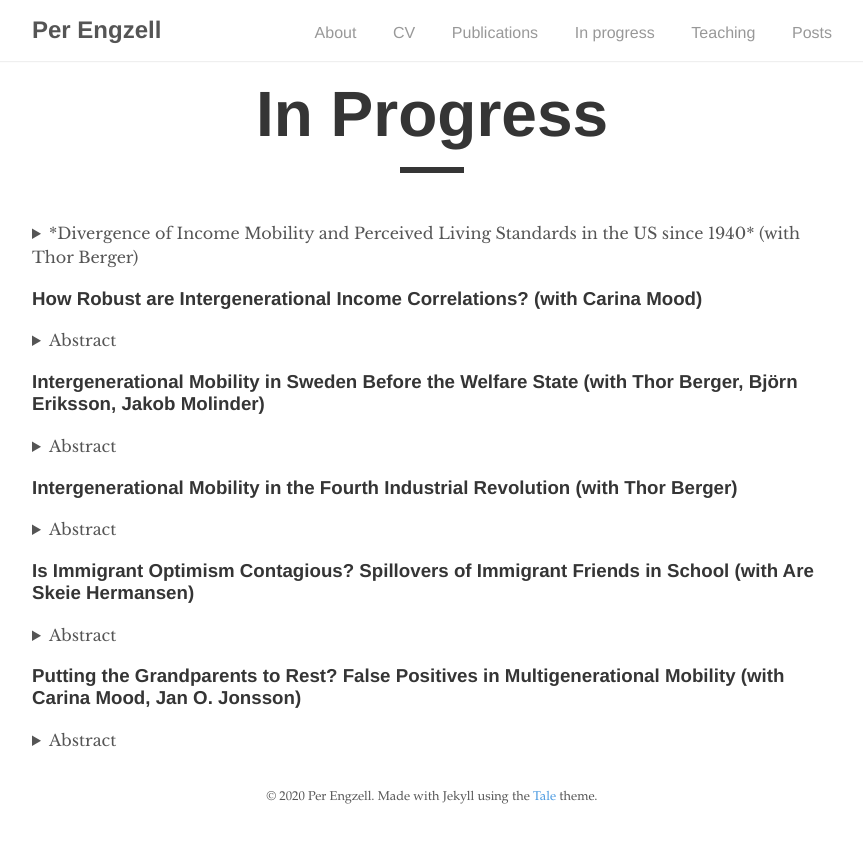
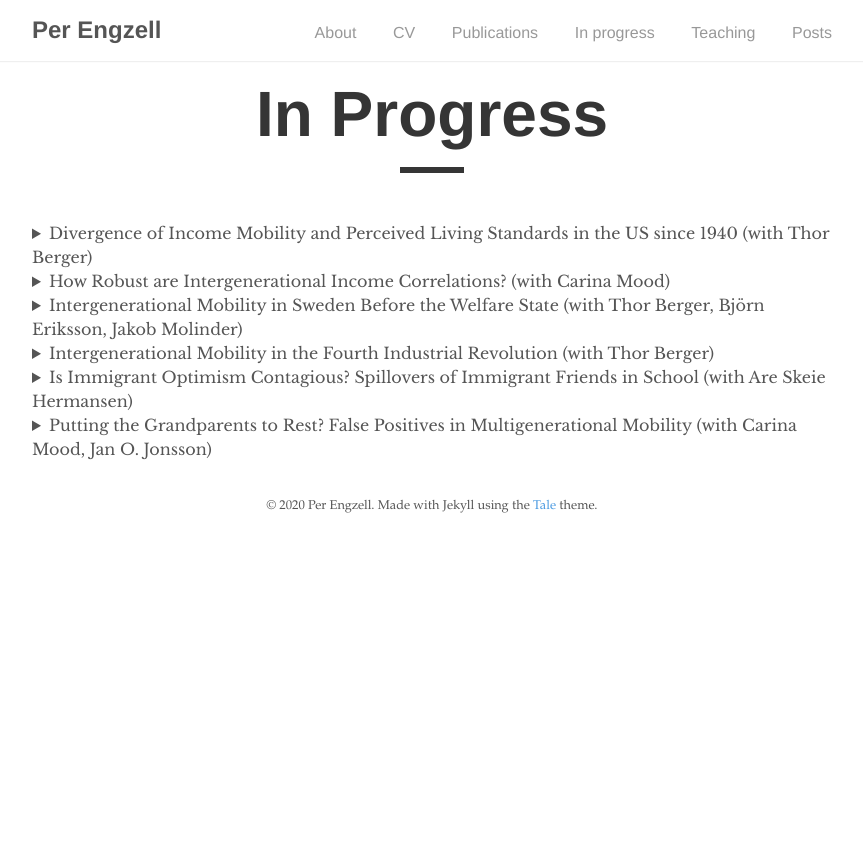
Before and after one commit to pengzell/pengzell.github.io, a Jekyll site: the page built from _pages/inprogress.md, in a window 1280 px wide. Shown: the top 843 px of the page, without its empty margins (208-1071 px from the left). Built offline with Jekyll 4.4.1, drawn with Linux system fonts in a browser that asks for light colours.

Commit message:
Update inprogress.md

```diff
--- a/_pages/inprogress.md
+++ b/_pages/inprogress.md
@@ -6,37 +6,31 @@ permalink: /inprogress/
 ---
 
 <details>
-<summary>*Divergence of Income Mobility and Perceived Living Standards in the US since 1940* (with Thor Berger)</summary>
+<summary>Divergence of Income Mobility and Perceived Living Standards in the US since 1940 (with Thor Berger)</summary>
 In just a few decades, Americans have seen a drastic decline in upward income mobility. Among baby boomers, 90% earned a higher real income than their parents; in recent cohorts, only half do. At the same time, secular trends raised living standards across a wide range of domains: improved health and lifespans, fading discrimination, cleaner air and water, increased safety from crime, and new digital goods and services. Against this background, we ask whether a growing share of Americans actually perceive that their living standards have declined relative to their parents. In contrast to income mobility, perceived mobility in  living standards remains stable and high, a divergence arguably attributable to improvements in quality of life. Social scientists and policy makers would benefit from a wider range of data to track the experience of successive generations.
 </details>
 
-### How Robust are Intergenerational Income Correlations? (with Carina Mood)
 <details>
-<summary>Abstract</summary>
+<summary>How Robust are Intergenerational Income Correlations? (with Carina Mood)</summary>
 Recent work highlights how "researcher degrees of freedom" – undisclosed flexibility in research design – can give rise to varying results. The study of income mobility is no exception, with decisions ranging over income concept, unit of observation, functional form, treatment of outliers, etc. Using Swedish data on the population of children born 1958–1972, we exhaust a model space of several hundred thousands specifications to answer three questions. What is the range of reasonable estimates? Which specification fits data best? How sensitive are estimated trends? Linear correlations fit  better than rank correlations, while log-log correlations (and hence, elasticities) fit poorly and behave erratically over time. Even with more robust measures of association, different income definitions follow opposing trends: increasing persistence in family income and women's earnings, flat or decreasing in men's earnings.
-
 </details>
 
-### Intergenerational Mobility in Sweden Before the Welfare State (with Thor Berger, Björn Eriksson, Jakob Molinder)
 <details>
-<summary>Abstract</summary>
+<summary>Intergenerational Mobility in Sweden Before the Welfare State (with Thor Berger, Björn Eriksson, Jakob Molinder)</summary>
 This paper analyzes intergenerational mobility in Sweden prior to the emergence of the welfare state. We use full-count census data to link more than 400,000 sons observed in 1910 to their fathers in 1880. In terms of occupational mobility, Sweden was more mobile than other European countries. Mobility patterns are closer to the Americas with several regions exhibiting similar rates of mobility as the New World economies. We provide suggestive evidence that geographic mobility and urbanisation – rather than structural differences between the Old and New World – account for historical differences in mobility.
 </details>
 
-### Intergenerational Mobility in the Fourth Industrial Revolution (with Thor Berger)
 <details>
-<summary>Abstract</summary>
+<summary>Intergenerational Mobility in the Fourth Industrial Revolution (with Thor Berger)</summary>
 The maturation of industrial society has long been seen as an engine of occupational upgrading and opportunity. Following the rise of the factory, the assembly line, and the office computer, we are now in a fourth industrial revolution where intelligent systems are transforming the nature of work. What are the consequences of this transformation for intergenerational income mobility? Examining variation across 722 U.S. labor markets, we find that intergenerational persistence is higher in areas heavily exposed to automation. These effects are rooted in childhood experiences and concentrated among men from disadvantaged homes. Unequal labour relations appear to exacerbate the association, while affordable access to college ameliorates it. The received view of industrial change as an engine of mobility should be revised to consider the institutional setting that governs the nature of the relationship.
 </details>
 
-### Is Immigrant Optimism Contagious? Spillovers of Immigrant Friends in School (with Are Skeie Hermansen)
 <details>
-<summary>Abstract</summary>
+<summary>Is Immigrant Optimism Contagious? Spillovers of Immigrant Friends in School (with Are Skeie Hermansen)</summary>
 Is academic achievement affected by the presence of immigrant peers? Previous work mostly suggests no but, we argue, has been misguided on two accounts. First, it focused on aggregate social settings such as schools, while social interactions unfold in more intimate settings. Secondly, it assumed that immigrant peers would harm performance, ignoring their often high aspirations. We use a combination of administrative and sociometric network data from Sweden, and develop methods that let us estimate causal effects of immigrant peers at the level of (i) schools, (ii) classrooms, and (iii) friendship networks. We find little influence at the aggregate level but a strong and positive impact of immigrant peers in the same classroom and of immigrant friends. Existing studies may  have mistaken both the sign and the magnitude of immigrant influence.
 </details>
 
-### Putting the Grandparents to Rest? False Positives in Multigenerational Mobility (with Carina Mood, Jan O. Jonsson)
 <details>
-<summary>Abstract</summary>
+<summary>Putting the Grandparents to Rest? False Positives in Multigenerational Mobility (with Carina Mood, Jan O. Jonsson)</summary>
 A recent literature studies the role of grandparents in status transmission. We use newly harmonized income tax records on over 700,000 Swedish lineages to establish four empirical facts. First, a model that includes both mothers and fathers and takes a multidimensional view of stratification reduces the residual three-generation association in our population to a trivial size. Second, data on fathers’ cognitive ability shows that even extensive controls for standard socioeconomic variables fail to remove omitted variable bias. Third, the common finding that grandparents compensate poor parental resources can be attributed to greater difficulty of observing parent status accurately at the lower end of the distribution. Fourth, the lower the data quality, and the less detailed the model, the greater is the size of the estimated grandparent coefficient. Future work on multigenerational mobility should pay less attention to the size and significance of this association, which depends heavily on arbitrary sample and specification characteristics, and go on to establish a set of more robust descriptive facts.
 </details>
```
